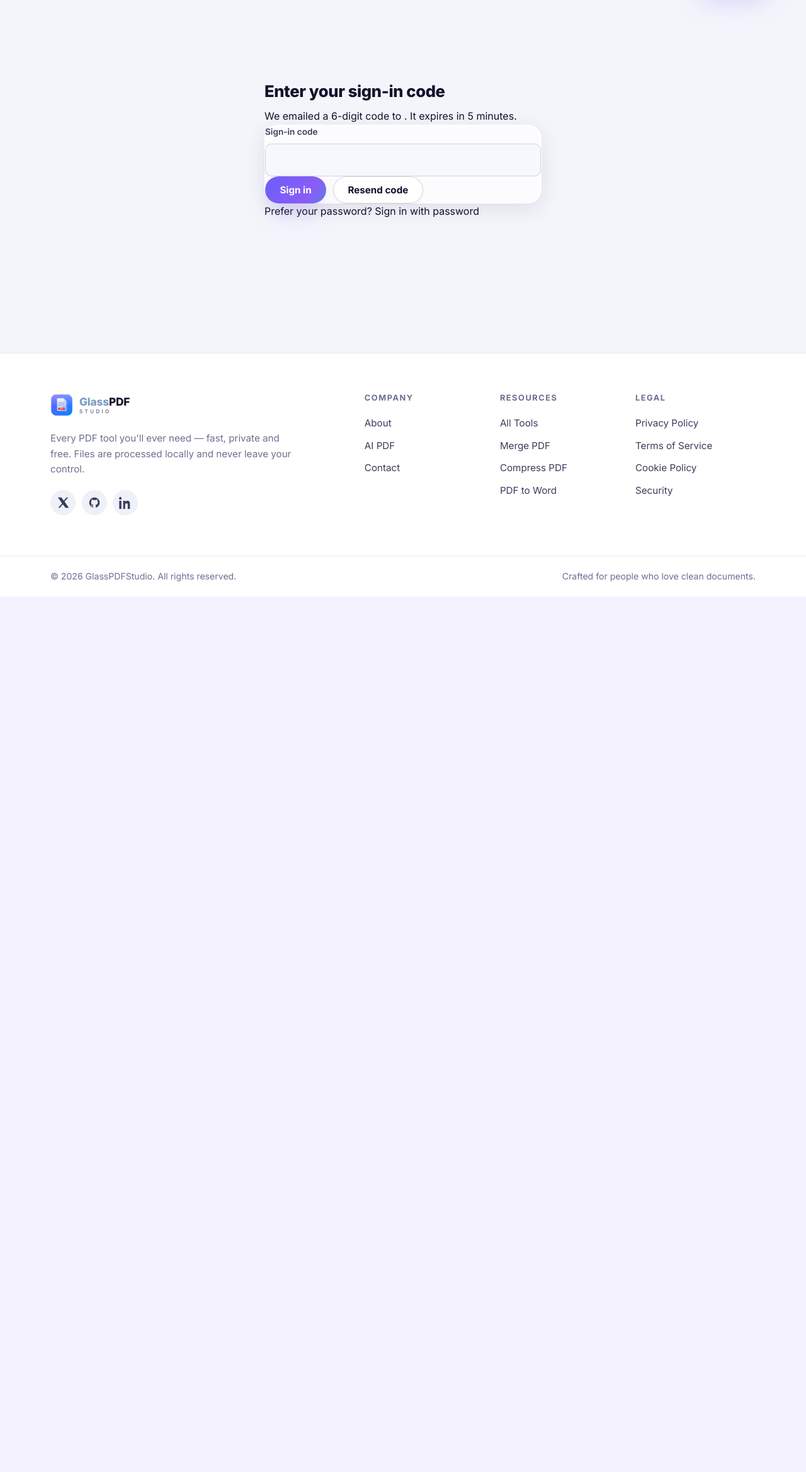
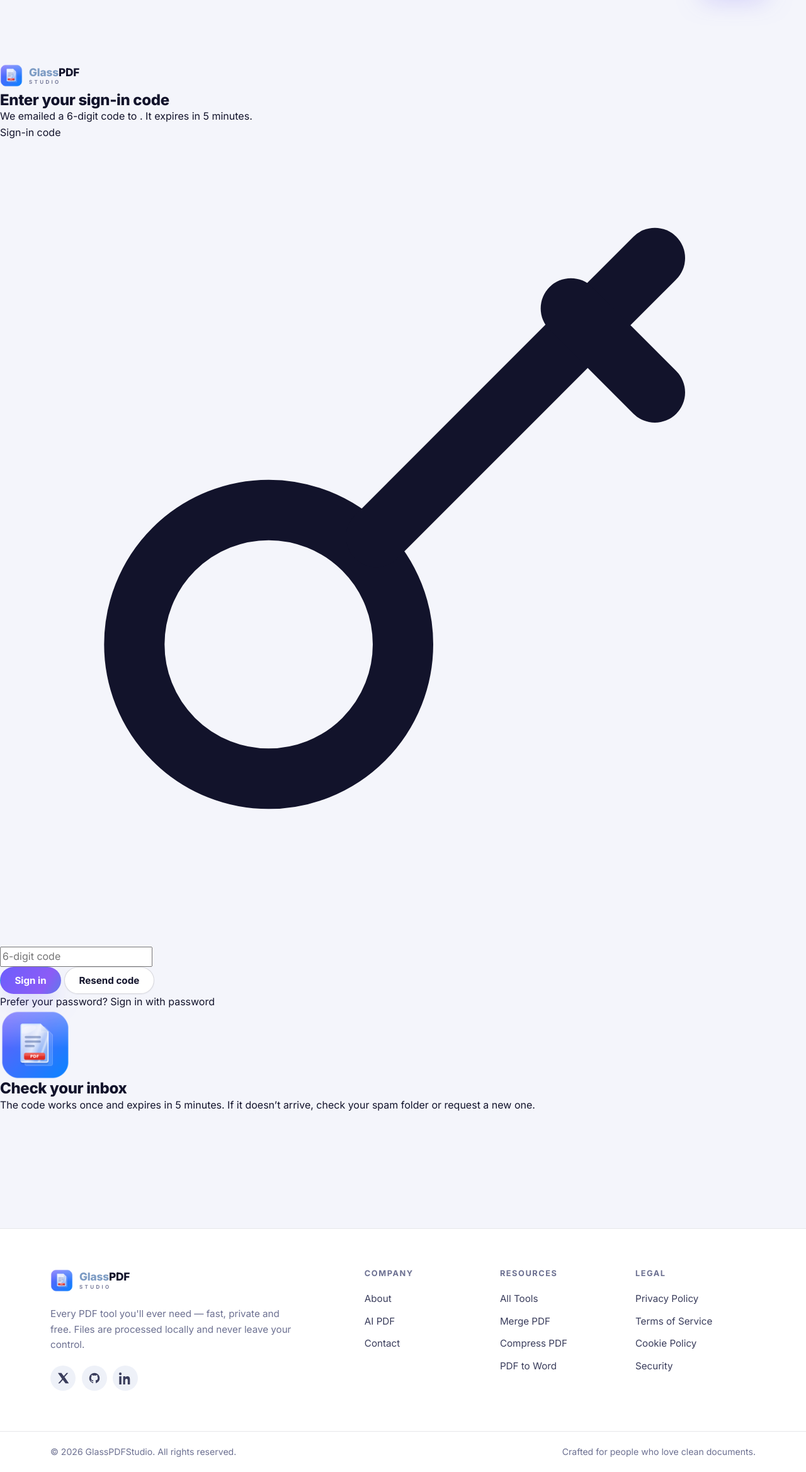
Before and after one commit to ToheedJutt/glasspdfstudio, a Flask app: page /auth/login/otp/verify in a window 1280 px wide. Shown: the part 64-2401 px from the top of the page at 63% size. Before the commit the page ends 1011 px from the top, so only its background shows below. Run offline with Flask 3, Linux system fonts and the light colour scheme; some libraries are stand-ins or nearby versions.

Commit message:
Auth redesign: code sign-in page to match

```diff
--- a/GlassPDFStudio/templates/login_otp.html
+++ b/GlassPDFStudio/templates/login_otp.html
@@ -4,22 +4,38 @@
 {% block body_class %}page-auth{% endblock %}
 
 {% block main %}
-  <section class="auth">
-    <div class="container">
-      <h1>Enter your sign-in code</h1>
-      <p>We emailed a 6-digit code to <strong>{{ email.rstrip('.') if email else '' }}</strong>. It expires in 5 minutes.</p>
-      <form method="post" class="glass-card">
-        <input type="hidden" name="email" value="{{ email.rstrip('.') if email else '' }}">
-        <div class="field">
-          <label class="field__label">Sign-in code</label>
-          <input class="field__control" type="text" name="otp" autocomplete="one-time-code" required>
-        </div>
-        <div style="display:flex;gap:.7rem;align-items:center">
-          <button class="btn btn--primary" type="submit">Sign in</button>
-          <button class="btn btn--ghost" type="submit" name="resend" value="1">Resend code</button>
-        </div>
-      </form>
-      <p>Prefer your password? <a href="{{ url_for('auth.login') }}">Sign in with password</a></p>
+  <section class="auth-split">
+    <div class="auth-main">
+      <div class="auth-inner">
+        <a class="brand auth-brand" href="{{ url_for('home.index') }}" aria-label="{{ APP_NAME }} home">
+          <span class="brand__lockup"><img class="brand__logo" src="{{ url_for('static', filename='icons/icon-192.png') }}" alt="" width="44" height="44"><span class="brand__word"><span class="brand__name"><span class="brand__glass">Glass</span><span class="brand__pdf">PDF</span></span><span class="brand__studio">STUDIO</span></span></span>
+        </a>
+
+        <h1 class="auth-title">Enter your sign-in code</h1>
+
+        <p class="auth-lead">We emailed a 6-digit code to <strong>{{ email.rstrip('.') if email else '' }}</strong>. It expires in 5 minutes.</p>
+
+        <form method="post" class="auth-form">
+          <input type="hidden" name="email" value="{{ email.rstrip('.') if email else '' }}">
+          <div class="auth-field">
+            <label class="auth-sr" for="otp-code">Sign-in code</label>
+            <span class="auth-field__icon" aria-hidden="true"><svg viewBox="0 0 24 24" fill="none" stroke="currentColor" stroke-width="1.8" stroke-linecap="round" stroke-linejoin="round"><circle cx="8" cy="15" r="4"/><path d="m11.2 11.8 8.3-8.3"/><path d="M17 5l2.5 2.5"/></svg></span>
+            <input id="otp-code" type="text" name="otp" placeholder="6-digit code" autocomplete="one-time-code" inputmode="numeric" required>
+          </div>
+          <div class="auth-actions">
+            <button class="btn btn--primary auth-btn" type="submit">Sign in</button>
+            <button class="btn btn--ghost auth-btn" type="submit" name="resend" value="1">Resend code</button>
+          </div>
+        </form>
+
+        <p class="auth-switch">Prefer your password? <a href="{{ url_for('auth.login') }}">Sign in with password</a></p>
+      </div>
     </div>
+
+    <aside class="auth-aside">
+      <img class="auth-aside__icon" src="{{ url_for('static', filename='icons/icon-512.png') }}" alt="" width="112" height="112">
+      <h2>Check your inbox</h2>
+      <p>The code works once and expires in 5 minutes. If it doesn’t arrive, check your spam folder or request a new one.</p>
+    </aside>
   </section>
 {% endblock %}
```
